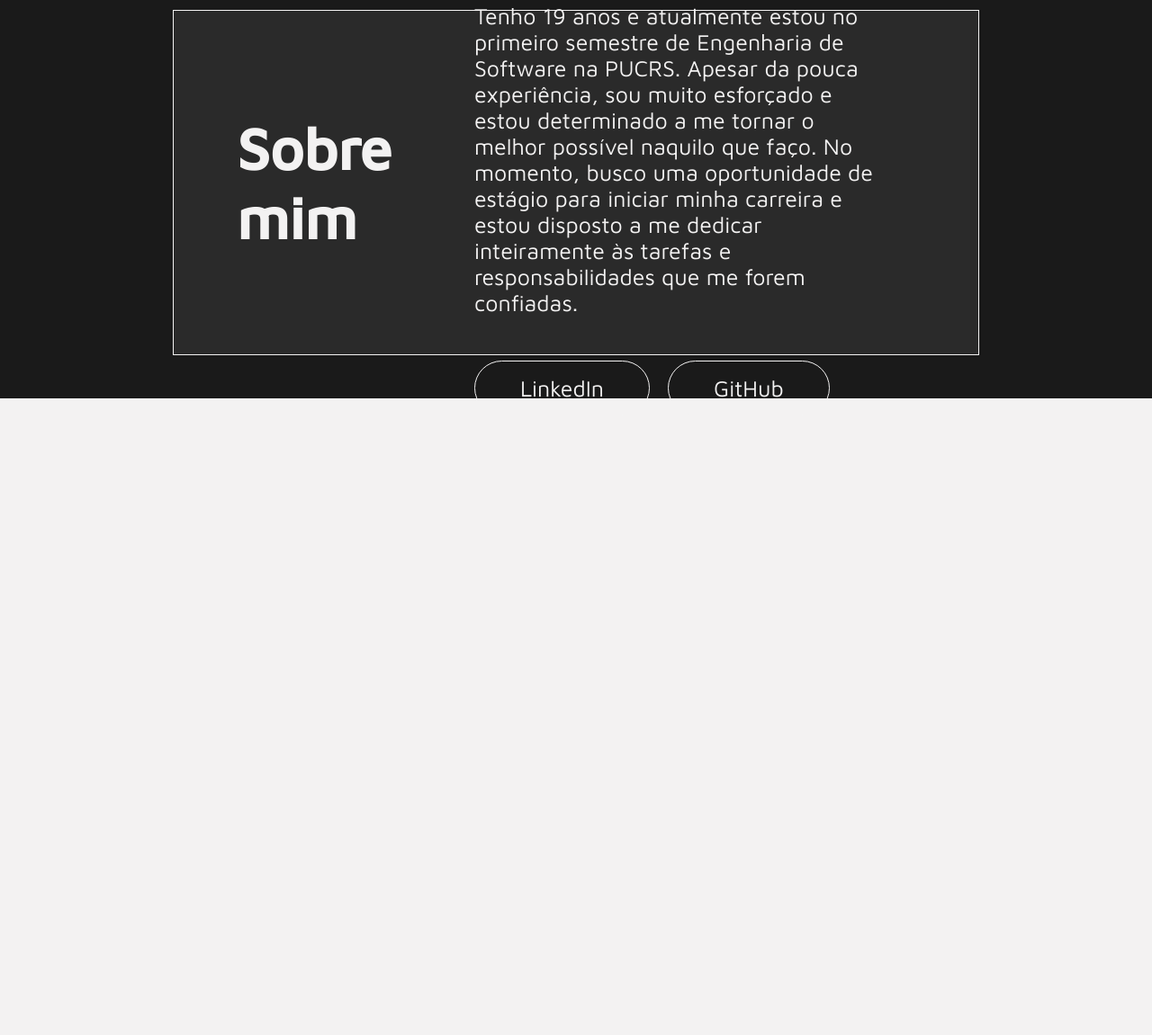
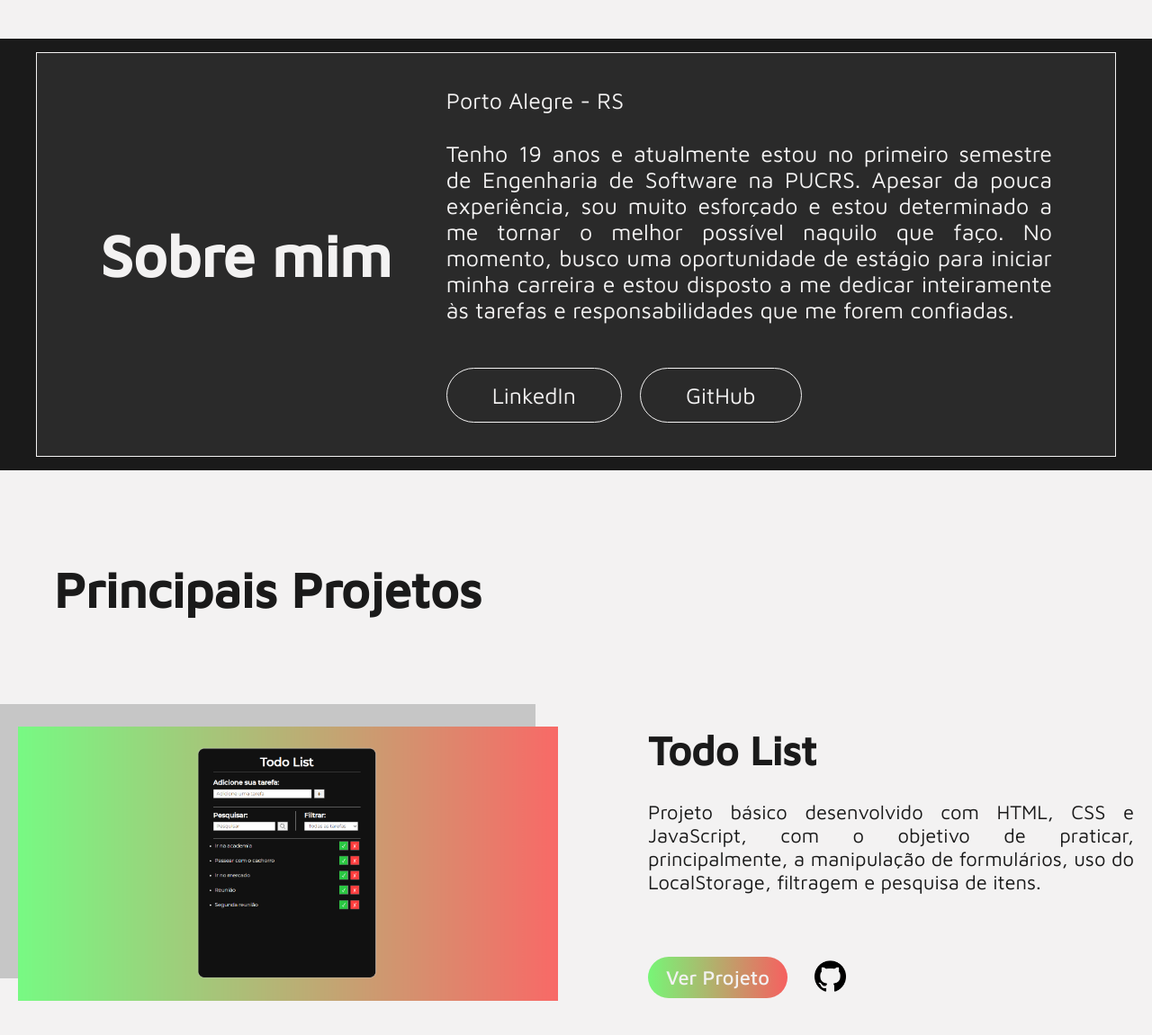
Before and after one commit to lorenzopanato/Portifolio, a plain HTML site: page index.html in a window 1280 px wide. Shown: the part 897-2048 px from the top of the page at 90% size. Before the commit the page ends 1359 px from the top, so only its background shows below. Drawn offline with Linux system fonts and the light colour scheme.

Commit message:
second commit

```diff
--- a/index.html
+++ b/index.html
@@ -8,6 +8,7 @@
     <link rel="stylesheet" href="styles/header.css">
     <link rel="stylesheet" href="styles/home.css">
     <link rel="stylesheet" href="styles/about.css">
+    <link rel="stylesheet" href="styles/projects.css">
     <title>Portifólio | Lorenzo Panato</title>
 </head>
 <body>
@@ -31,33 +32,33 @@
             <p class="presentation-info">Desenvolvedor <span>Front End</span></p>
             <div class="skills">
                 <div class="html-box">
-                    <img src="icons/html.png" id="html-icon" alt="html icon">
+                    <img src="assets/icons/html.png" id="html-icon" alt="html icon">
                     <p>HTML</p>
                 </div>
 
                 <div class="css-box">
-                    <img src="icons/css-3.png" id="css-icon" alt="css icon">
+                    <img src="assets/icons/css-3.png" id="css-icon" alt="css icon">
                     <p>CSS</p>
                 </div>
 
                 <div class="js-box">
-                    <img src="icons/js.png" id="js-icon" alt="javascript icon">
+                    <img src="assets/icons/js.png" id="js-icon" alt="javascript icon">
                     <p>JavaScript</p>
                 </div>
 
                 <div class="java-box">
-                    <img src="icons/java.png" id="java-icon" alt="java icon">
+                    <img src="assets/icons/java.png" id="java-icon" alt="java icon">
                     <p>Java</p>
                 </div>
 
                 <div class="git-box">
-                    <img src="icons/git.png" id="git-icon" alt="git icon">
+                    <img src="assets/icons/git.png" id="git-icon" alt="git icon">
                     <p>Git</p>
                 </div>
 
                 <div class="github-box">
                     <a href="https://github.com/lorenzopanato?tab=repositories" target="_blank">
-                        <img src="icons/github.png" id="github-icon" alt="github icon">
+                        <img src="assets/icons/github.png" id="github-icon" alt="github icon">
                     </a>
                     <p>GitHub</p>
                 </div>
@@ -88,6 +89,32 @@
         </div>
     </section>
 
+    <section id="projects">
+        <h1 class="projects-title">Principais Projetos</h1>
+
+        <div class="projects-container">
+            <div class="project-container">
+                <img src="assets/images/todo.PNG" class="project-image" alt="todo list image">
+                <div class="project-text">
+                    <h2>Todo List</h2>
+                    <p>Projeto básico desenvolvido com HTML, CSS e JavaScript, com o objetivo de praticar, principalmente,
+                        a manipulação de formulários, uso do LocalStorage, filtragem e pesquisa de itens.
+                    </p>
+                    <div class="project-buttons">
+                        <button class="view-project-button">Ver Projeto</button>
+
+                        <a href="https://github.com/lorenzopanato?tab=repositories" target="_blank">
+                            <img src="assets/icons/github.png" class="github-project-button" alt="github icon">
+                        </a>
+                    </div>
+                </div>
+            </div>
+        </div>
+
+
+    </section>
+
+    <script src="js/projects.js"></script>
     <script src="js/home.js"></script>
 </body>
 </html>
--- /dev/null
+++ b/js/projects.js
@@ -0,0 +1,11 @@
+const projectsData = [
+    {
+        image: 'assets/images/todo.PNG',
+        title: 'Todo List',
+        text: 'Projeto básico desenvolvido com HTML, CSS e JavaScript, com o objetivo de ' +
+        'praticar, principalmente, a manipulação de formulários, uso do LocalStorage, filtragem e ' +
+        'pesquisa de itens.',
+    }
+];
+
+const projectsContainer = document.querySelector('.projects-container');
--- a/styles/about.css
+++ b/styles/about.css
@@ -8,8 +8,8 @@
 
 .about-container {
     color: var(--main-white);
-    width: 70%;
-    height: 80%;
+    width: 1200px;
+    height: 450px;
     display: flex;
     align-items: center;
     padding: 70px;
@@ -20,20 +20,21 @@
 .about-box {
     display: flex;
     flex-direction: column;
-    width: 60%;
     font-size: 25px;
     gap: 50px;
+    width: 700px;
 }
 
 .about-title {
     font-size: 65px;
-    width: 35%;
+    width: 400px;
 }
 
 .about-text {
     display: flex;
     flex-direction: column;
     gap: 30px;
+    text-align: justify;
 }
 
 .about-buttons {
@@ -49,7 +50,7 @@
     border: 1px solid var(--main-white);
     color: var(--main-white);
     cursor: pointer;
-    transition: 0.4s;
+    transition: 0.6s;
     border-radius: 50px;
 }
 
--- a/styles/home.css
+++ b/styles/home.css
@@ -1,6 +1,6 @@
 #home {
     margin-top: 90px;
-    height: 70vh;
+    height: 80vh;
 }
 
 .presentation {
@@ -12,13 +12,13 @@
 }
 
 .presentation-name {
-    font-size: 100px;
+    font-size: 90px;
     color: var(--main-black);
     font-weight: bold;
 }
 
 .presentation-info {
-    font-size: 45px;
+    font-size: 40px;
 }
 
 .presentation-info span {
--- /dev/null
+++ b/styles/projects.css
@@ -0,0 +1,77 @@
+#projects {
+    height: 180vh;
+    color: var(--main-black);
+    display: flex;
+    flex-direction: column;
+    gap: 100px;
+}
+
+.projects-title {
+    margin-top: 100px;
+    margin-left: 60px;
+    font-size: 55px;
+}
+
+.projects-container {
+    display: flex;
+    justify-content: center;
+}
+
+.project-container {
+    width: 1500px;
+    display: flex;
+    gap: 100px;
+    padding: 20px;
+}
+
+.project-text {
+    display: flex;
+    flex-direction: column;
+    gap: 30px;
+}
+
+.project-text h2 {
+    font-size: 45px;
+}
+
+.project-text p {
+    text-align: justify;
+    font-size: 22px;
+}
+
+.project-image {
+    width: 600px;
+    transition: 0.6s;
+    box-shadow: -25px -25px 0px rgb(198, 198, 198);
+}
+
+.project-image:hover {
+    width: 700px;
+}
+
+.project-buttons {
+    display: flex;
+    align-items: center;
+    gap: 30px;
+    margin-top: 40px;
+}
+
+.view-project-button {
+    font-size: 22px;
+    padding: 10px 20px;
+    border-radius: 30px;
+    background: linear-gradient(to right, rgb(119, 246, 119), rgb(246, 96, 96));
+    cursor: pointer;
+    transition: 0.4s;
+    font-weight: 500;
+    color: var(--main-white);
+}
+
+.view-project-button:hover {
+    box-shadow: 5px 5px 5px rgb(162, 162, 162);
+}
+
+.github-project-button {
+    width: 35px;
+    cursor: pointer;
+}
```
Also changed, not shown: assets/icons/css-3.png (renamed from icons/css-3.png), assets/icons/git.png (renamed from icons/git.png), assets/icons/github.png (renamed from icons/github.png), assets/icons/html.png (renamed from icons/html.png), assets/icons/java.png (renamed from icons/java.png), assets/icons/js.png (renamed from icons/js.png), assets/images/todo.PNG (added).
